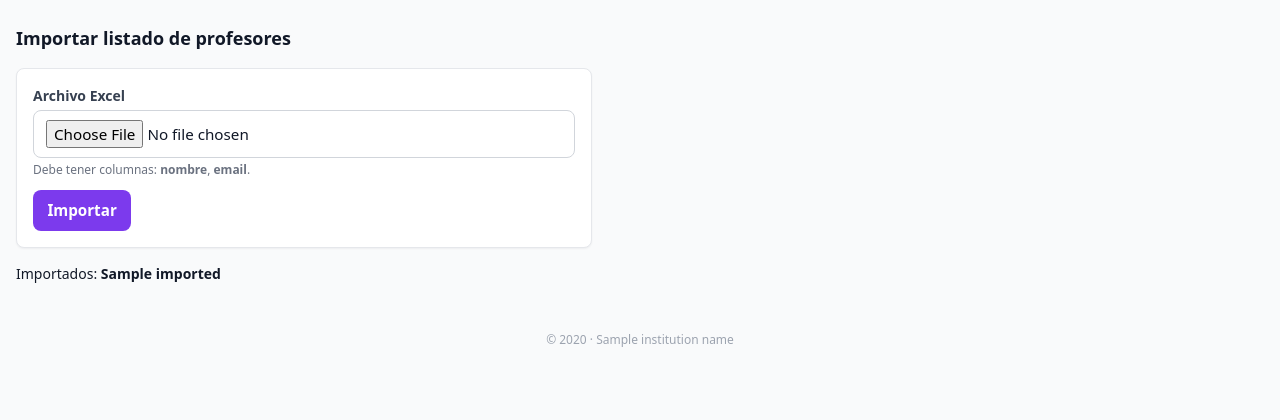
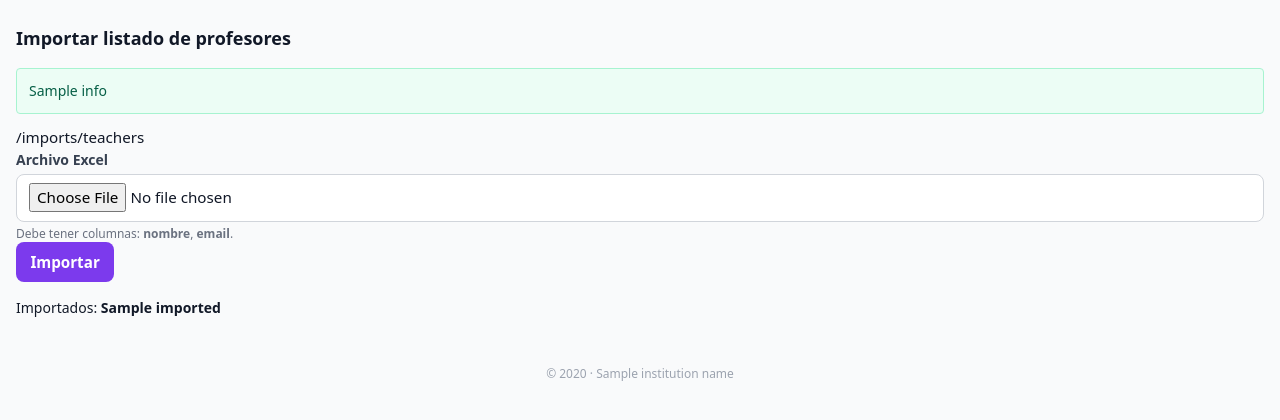
Before and after one commit to pablo-1974/AGB-ausencias, a FastAPI app: template templates/teachers_import.html in a window 1280 px wide. Shown: the part 64-484 px from the top of the page. Run offline with FastAPI, Linux system fonts and the light colour scheme; the template is opened without the code that fills it: most values are stand-ins (such as "Sample title", 1, 10 or a date in 2020); grey boxes marked "Sample" are stand-in pictures; parts of the project's set-up code (start-up, migrations or seed data) failed here and were passed over; some libraries are stand-ins or nearby versions.

Commit message:
Update teachers_import.html

```diff
--- a/templates/teachers_import.html
+++ b/templates/teachers_import.html
@@ -1,14 +1,23 @@
 {% extends "base.html" %}
 {% block content %}
 <h1 class="text-lg font-semibold mb-4">Importar listado de profesores</h1>
-<form action="/imports/teachers" method="post" enctype="multipart/form-data" class="card space-y-3 max-w-xl">
+
+{% if error %}
+  <div class="mb-3 p-3 rounded border border-red-200 bg-red-50 text-red-800 text-sm">{{ error }}</div>
+{% endif %}
+{% if info %}
+  <div class="mb-3 p-3 rounded border border-emerald-200 bg-emerald-50 text-emerald-800 text-sm">{{ info }}</div>
+{% endif %}
+
+/imports/teachers
   <div>
     <label class="label">Archivo Excel</label>
-    <input type="file" name="file" accept=".xlsx" required class="input">
+    <input type="file" name="file" accept=".xlsx,.xls" required class="input">
     <p class="text-xs text-gray-500 mt-1">Debe tener columnas: <b>nombre</b>, <b>email</b>.</p>
   </div>
   <button class="btn-primary">Importar</button>
 </form>
+
 {% if imported is defined %}
   <div class="mt-4 text-sm">Importados: <b>{{ imported }}</b></div>
 {% endif %}
```
